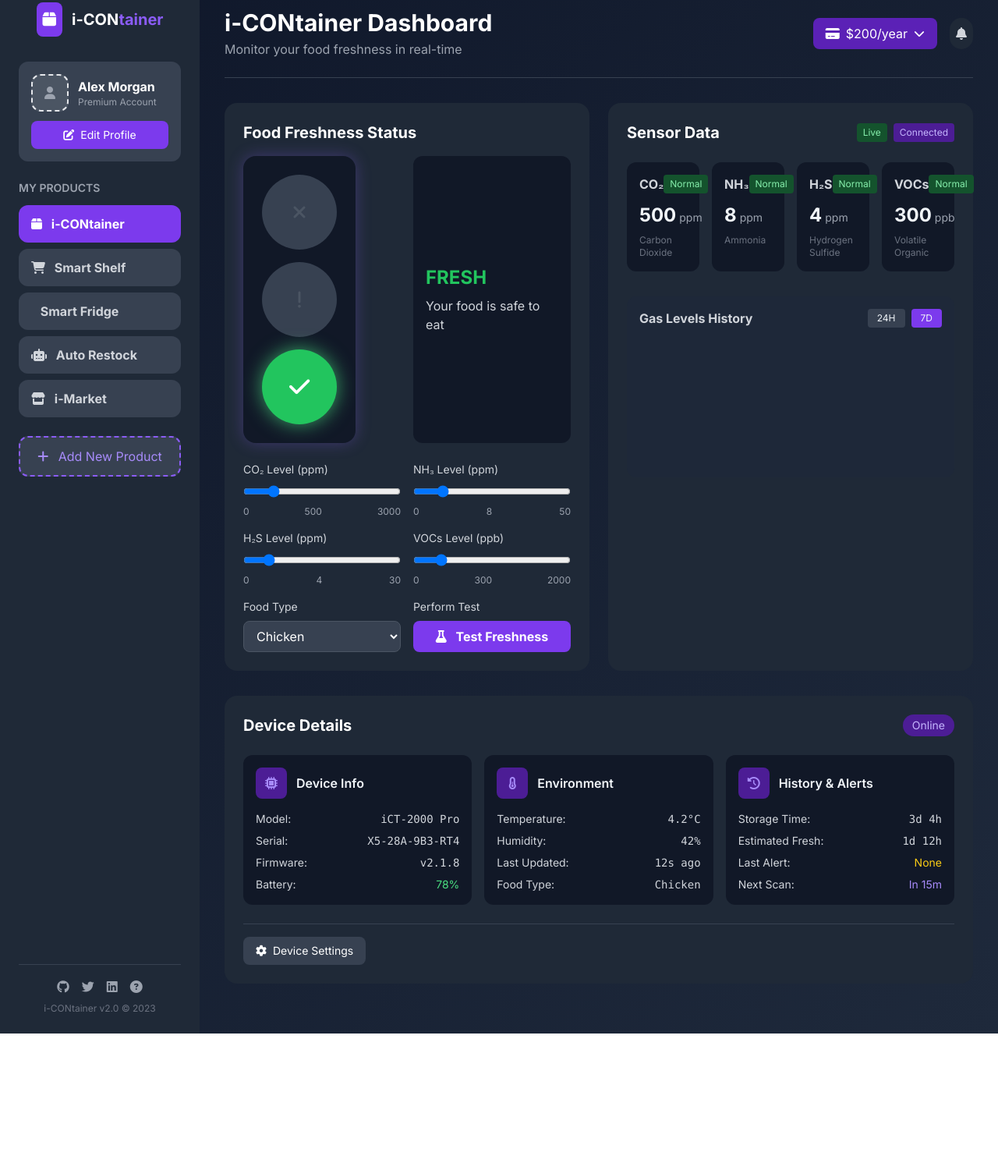
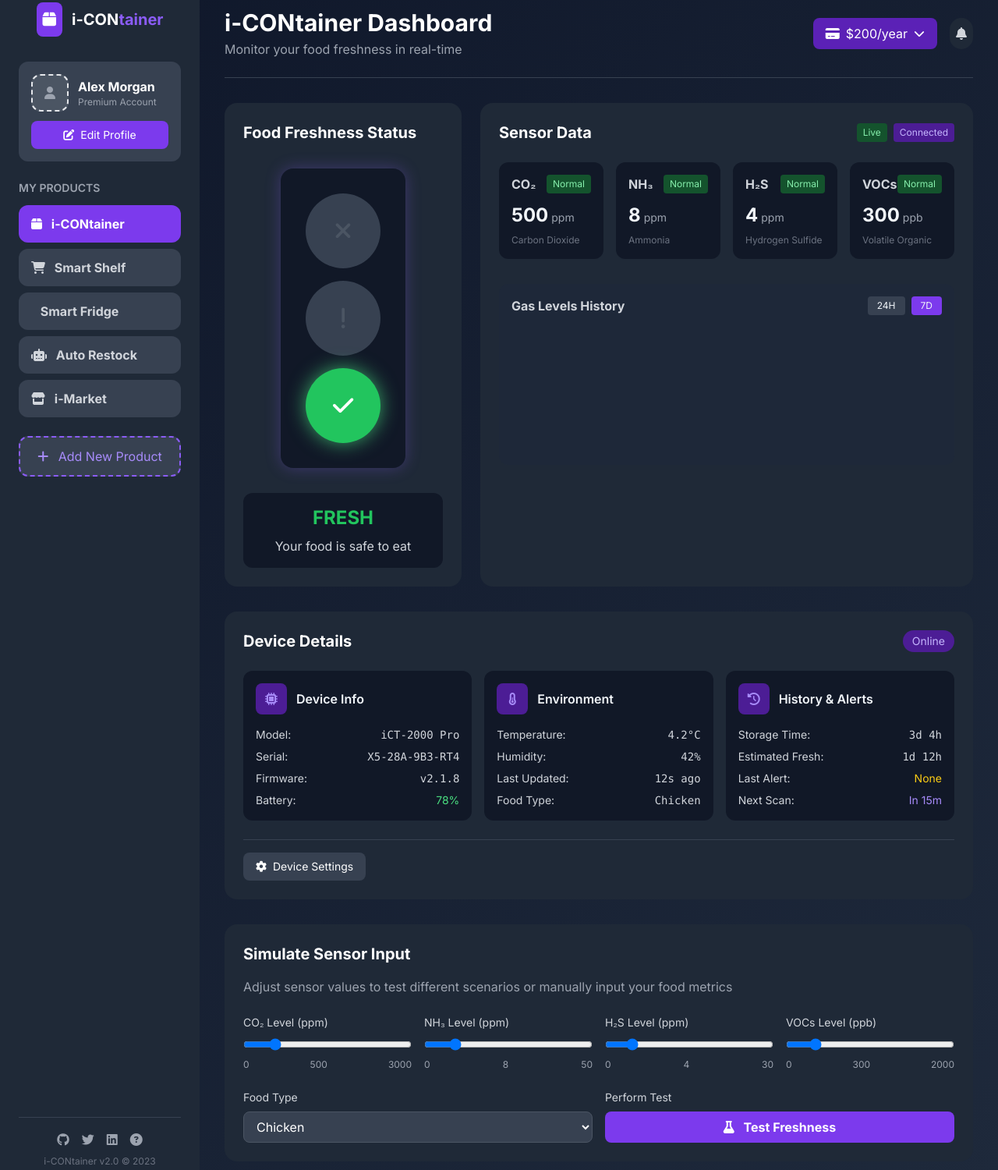
Before and after one commit to redlady888/HCBC, a plain HTML site: page index.html in a window 1280 px wide. Shown: the part 21-1521 px from the top of the page at 78% size. Before the commit the page ends 1346 px from the top, so only its background shows below. Drawn offline with nearby package versions, Linux system fonts and the light colour scheme.

Commit message:
Update index.html

```diff
--- a/index.html
+++ b/index.html
@@ -181,105 +181,34 @@
 
             <!-- i-CONtainer Dashboard -->
             <div id="containerDashboard">
-                <!-- Food Status Section with Sensor Inputs -->
-                <div class="grid grid-cols-1 lg:grid-cols-2 gap-6 mb-8">
-                    <!-- Combined Status and Sensor Controls -->
-                    <div class="bg-gray-800 rounded-2xl p-6">
+                <!-- Food Status Section -->
+                <div class="grid grid-cols-1 lg:grid-cols-3 gap-6 mb-8">
+                    <!-- Traffic Light Status -->
+                    <div class="col-span-1 bg-gray-800 rounded-2xl p-6">
                         <h2 class="text-xl font-bold text-white mb-4">Food Freshness Status</h2>
 
-                        <div class="grid grid-cols-1 md:grid-cols-2 gap-4">
-                            <!-- Traffic Light -->
-                            <div class="flex justify-center md:justify-start">
-                                <div class="traffic-light bg-gray-900 rounded-2xl p-6">
-                                    <div id="redLight" class="w-20 h-20 bg-gray-700 rounded-full mb-3 flex items-center justify-center transition">
-                                        <i class="fas fa-times text-2xl text-gray-600"></i>
-                                    </div>
-                                    <div id="yellowLight" class="w-20 h-20 bg-gray-700 rounded-full mb-3 flex items-center justify-center transition">
-                                        <i class="fas fa-exclamation text-2xl text-gray-600"></i>
-                                    </div>
-                                    <div id="greenLight" class="w-20 h-20 bg-gray-700 rounded-full flex items-center justify-center transition">
-                                        <i class="fas fa-check text-2xl text-gray-600"></i>
-                                    </div>
+                        <div class="flex justify-center mt-8">
+                            <div class="traffic-light bg-gray-900 rounded-2xl p-8">
+                                <div id="redLight" class="w-24 h-24 bg-gray-700 rounded-full mb-4 flex items-center justify-center transition">
+                                    <i class="fas fa-times text-3xl text-gray-600"></i>
                                 </div>
-                            </div>
-
-                            <!-- Status Display -->
-                            <div>
-                                <div id="statusDisplay" class="p-4 bg-gray-900 rounded-xl h-full flex flex-col justify-center">
-                                    <h3 class="text-2xl font-bold" id="statusText">Status Unknown</h3>
-                                    <p class="text-gray-400 mt-2" id="statusMessage">Scanning food freshness...</p>
+                                <div id="yellowLight" class="w-24 h-24 bg-gray-700 rounded-full mb-4 flex items-center justify-center transition">
+                                    <i class="fas fa-exclamation text-3xl text-gray-600"></i>
+                                </div>
+                                <div id="greenLight" class="w-24 h-24 bg-gray-700 rounded-full flex items-center justify-center transition">
+                                    <i class="fas fa-check text-3xl text-gray-600"></i>
                                 </div>
                             </div>
                         </div>
 
-                        <!-- Sensor Form (now moved here) -->
-                        <form id="sensorForm" class="mt-6 grid grid-cols-2 gap-4">
-                            <div>
-                                <label for="co2Input" class="block text-sm text-gray-300 mb-2">CO₂ Level (ppm)</label>
-                                <input type="range" min="0" max="3000" value="500" class="w-full" id="co2Input">
-                                <div class="flex justify-between text-xs text-gray-400 mt-1">
-                                    <span>0</span>
-                                    <span id="co2ValueInput">500</span>
-                                    <span>3000</span>
-                                </div>
-                            </div>
-
-                            <div>
-                                <label for="nh3Input" class="block text-sm text-gray-300 mb-2">NH₃ Level (ppm)</label>
-                                <input type="range" min="0" max="50" value="8" class="w-full" id="nh3Input">
-                                <div class="flex justify-between text-xs text-gray-400 mt-1">
-                                    <span>0</span>
-                                    <span id="nh3ValueInput">8</span>
-                                    <span>50</span>
-                                </div>
-                            </div>
-
-                            <div>
-                                <label for="h2sInput" class="block text-sm text-gray-300 mb-2">H₂S Level (ppm)</label>
-                                <input type="range" min="0" max="30" value="4" class="w-full" id="h2sInput">
-                                <div class="flex justify-between text-xs text-gray-400 mt-1">
-                                    <span>0</span>
-                                    <span id="h2sValueInput">4</span>
-                                    <span>30</span>
-                                </div>
-                            </div>
-
-                            <div>
-                                <label for="vocsInput" class="block text-sm text-gray-300 mb-2">VOCs Level (ppb)</label>
-                                <input type="range" min="0" max="2000" value="300" class="w-full" id="vocsInput">
-                                <div class="flex justify-between text-xs text-gray-400 mt-1">
-                                    <span>0</span>
-                                    <span id="vocsValueInput">300</span>
-                                    <span>2000</span>
-                                </div>
-                            </div>
-                        </form>
-
-                        <!-- Food type and test button -->
-                        <div class="grid grid-cols-2 gap-4 mt-4">
-                            <div>
-                                <label for="foodType" class="block text-sm text-gray-300 mb-2">Food Type</label>
-                                <select id="foodType" class="w-full bg-gray-700 text-white border border-gray-600 rounded-lg py-2 px-3 focus:outline-none focus:ring-2 focus:ring-primary-500">
-                                    <option>Chicken</option>
-                                    <option>Beef</option>
-                                    <option>Fish</option>
-                                    <option>Dairy</option>
-                                    <option>Vegetables</option>
-                                    <option>Fruit</option>
-                                    <option>Cooked Meal</option>
-                                </select>
-                            </div>
-                            <div>
-                                <label class="block text-sm text-gray-300 mb-2">Perform Test</label>
-                                <button id="runTestBtn" class="w-full bg-primary-600 hover:bg-primary-700 text-white font-bold py-2 px-4 rounded-lg transition">
-                                    <i class="fas fa-flask mr-2"></i> Test Freshness
-                                </button>
-                            </div>
+                        <div id="statusDisplay" class="mt-8 text-center p-4 bg-gray-900 rounded-xl">
+                            <h3 class="text-2xl font-bold" id="statusText">Status Unknown</h3>
+                            <p class="text-gray-400 mt-2" id="statusMessage">Scanning food freshness...</p>
                         </div>
                     </div>
 
-                    <!-- Sensor Data Display -->
-                    <div class="bg-gray-800 rounded-2xl p-6">
+                    <!-- Sensor Data -->
+                    <div class="col-span-1 lg:col-span-2 bg-gray-800 rounded-2xl p-6">
                         <div class="flex justify-between items-center mb-6">
                             <h2 class="text-xl font-bold text-white">Sensor Data</h2>
                             <div class="flex items-center space-x-2">
@@ -450,6 +379,74 @@
                     </div>
                 </div>
 
+                <!-- Manual Test Section -->
+                <div class="bg-gray-800 rounded-2xl p-6">
+                    <h2 class="text-xl font-bold text-white mb-4">Simulate Sensor Input</h2>
+                    <p class="text-gray-400 mb-6">Adjust sensor values to test different scenarios or manually input your food metrics</p>
+
+                    <form id="sensorForm" class="grid grid-cols-1 md:grid-cols-2 lg:grid-cols-4 gap-4 mb-6">
+                        <div>
+                            <label for="co2Input" class="block text-sm text-gray-300 mb-2">CO₂ Level (ppm)</label>
+                            <input type="range" min="0" max="3000" value="500" class="w-full" id="co2Input">
+                            <div class="flex justify-between text-xs text-gray-400 mt-1">
+                                <span>0</span>
+                                <span id="co2ValueInput">500</span>
+                                <span>3000</span>
+                            </div>
+                        </div>
+
+                        <div>
+                            <label for="nh3Input" class="block text-sm text-gray-300 mb-2">NH₃ Level (ppm)</label>
+                            <input type="range" min="0" max="50" value="8" class="w-full" id="nh3Input">
+                            <div class="flex justify-between text-xs text-gray-400 mt-1">
+                                <span>0</span>
+                                <span id="nh3ValueInput">8</span>
+                                <span>50</span>
+                            </div>
+                        </div>
+
+                        <div>
+                            <label for="h2sInput" class="block text-sm text-gray-300 mb-2">H₂S Level (ppm)</label>
+                            <input type="range" min="0" max="30" value="4" class="w-full" id="h2sInput">
+                            <div class="flex justify-between text-xs text-gray-400 mt-1">
+                                <span>0</span>
+                                <span id="h2sValueInput">4</span>
+                                <span>30</span>
+                            </div>
+                        </div>
+
+                        <div>
+                            <label for="vocsInput" class="block text-sm text-gray-300 mb-2">VOCs Level (ppb)</label>
+                            <input type="range" min="0" max="2000" value="300" class="w-full" id="vocsInput">
+                            <div class="flex justify-between text-xs text-gray-400 mt-1">
+                                <span>0</span>
+                                <span id="vocsValueInput">300</span>
+                                <span>2000</span>
+                            </div>
+                        </div>
+                    </form>
+
+                    <div class="grid grid-cols-2 gap-4">
+                        <div>
+                            <label for="foodType" class="block text-sm text-gray-300 mb-2">Food Type</label>
+                            <select id="foodType" class="w-full bg-gray-700 text-white border border-gray-600 rounded-lg py-2 px-3 focus:outline-none focus:ring-2 focus:ring-primary-500">
+                                <option>Chicken</option>
+                                <option>Beef</option>
+                                <option>Fish</option>
+                                <option>Dairy</option>
+                                <option>Vegetables</option>
+                                <option>Fruit</option>
+                                <option>Cooked Meal</option>
+                            </select>
+                        </div>
+                        <div>
+                            <label class="block text-sm text-gray-300 mb-2">Perform Test</label>
+                            <button id="runTestBtn" class="w-full bg-primary-600 hover:bg-primary-700 text-white font-bold py-2 px-4 rounded-lg transition">
+                                <i class="fas fa-flask mr-2"></i> Test Freshness
+                            </button>
+                        </div>
+                    </div>
+                </div>
             </div>
 
             <!-- Coming Soon Placeholder -->
```
